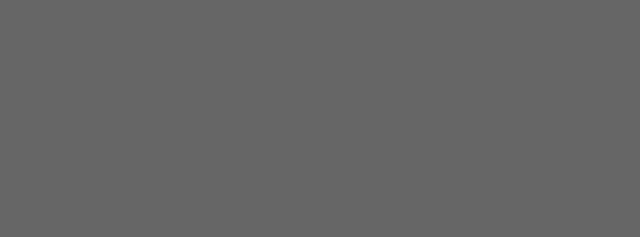
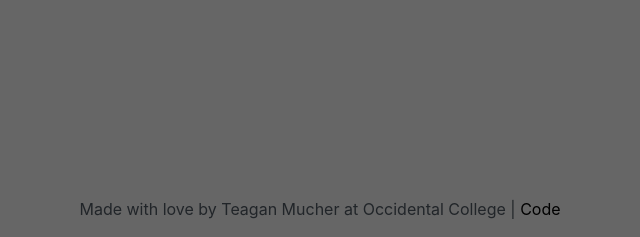
Before and after one commit to temucher/ImeveProject, a Django app: page / in a window 1280 px wide. Before the commit the part shown is empty. Shown: the part 563-800 px from the top of the page, without its empty margins (320-960 px from the left). Run offline with Django 3.2, Linux system fonts and the light colour scheme; tables that the repository leaves empty hold one stand-in row (values such as "Sample post"); grey boxes marked "Sample" are stand-in pictures; some libraries are stand-ins or nearby versions.

Commit message:
Ready to deploy

```diff
--- a/mysite/clips/static/clips/css/base.css
+++ b/mysite/clips/static/clips/css/base.css
@@ -46,8 +46,8 @@ a-videosphere {
 .bottom {
     position: fixed;
     bottom: 0;
-    display: block;
-    width: 50%;
+    width: 100%;
+    text-align: center;
     margin: auto;
 }
 
--- a/mysite/clips/templates/clips/video_list.html
+++ b/mysite/clips/templates/clips/video_list.html
@@ -9,4 +9,8 @@
             </div>
         </a>
     {% endfor %}
+
+    <div class="bottom">
+        <p>Made with love by Teagan Mucher at Occidental College | <a href="https://github.com/temucher/ImeveProject">Code</a></p>
+    </div>
 {% endblock %}
```
